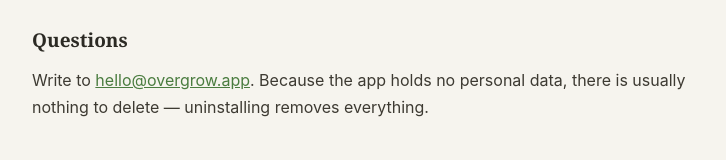
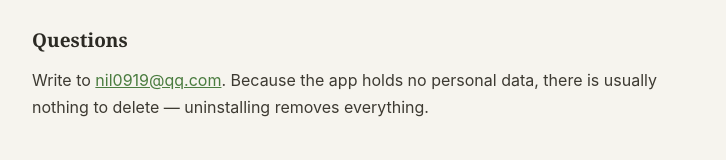
Before and after one commit to LoxoTechIO/overgrow-site, a plain HTML site: page privacy.html in a window 1280 px wide. Shown: the part 1175-1335 px from the top of the page, without its empty margins (272-998 px from the left). Drawn offline with Linux system fonts and the light colour scheme.

Commit message:
Update contact email in privacy.html

```diff
--- a/privacy.html
+++ b/privacy.html
@@ -50,7 +50,7 @@
   <p>The one-time upgrade is billed and refunded entirely through Apple's App Store. For anything payment-related, start with Apple's purchase history; we have no access to it.</p>
 
   <h2>Questions</h2>
-  <p>Write to <a href="mailto:hello@overgrow.app">hello@overgrow.app</a>. Because the app holds no personal data, there is usually nothing to delete — uninstalling removes everything.</p>
+  <p>Write to <a href="mailto:hello@overgrow.app">nil0919@qq.com</a>. Because the app holds no personal data, there is usually nothing to delete — uninstalling removes everything.</p>
 
   <footer>OverGrow · <a href="/">Home</a></footer>
 </div>
```
